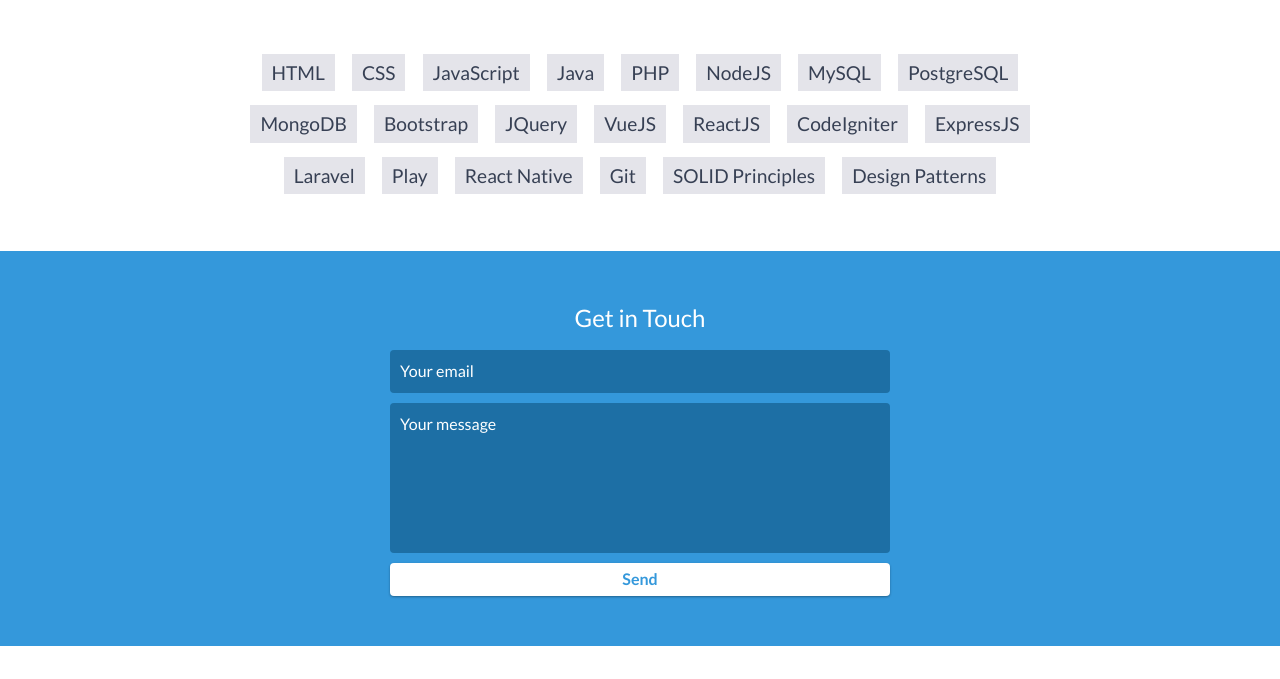
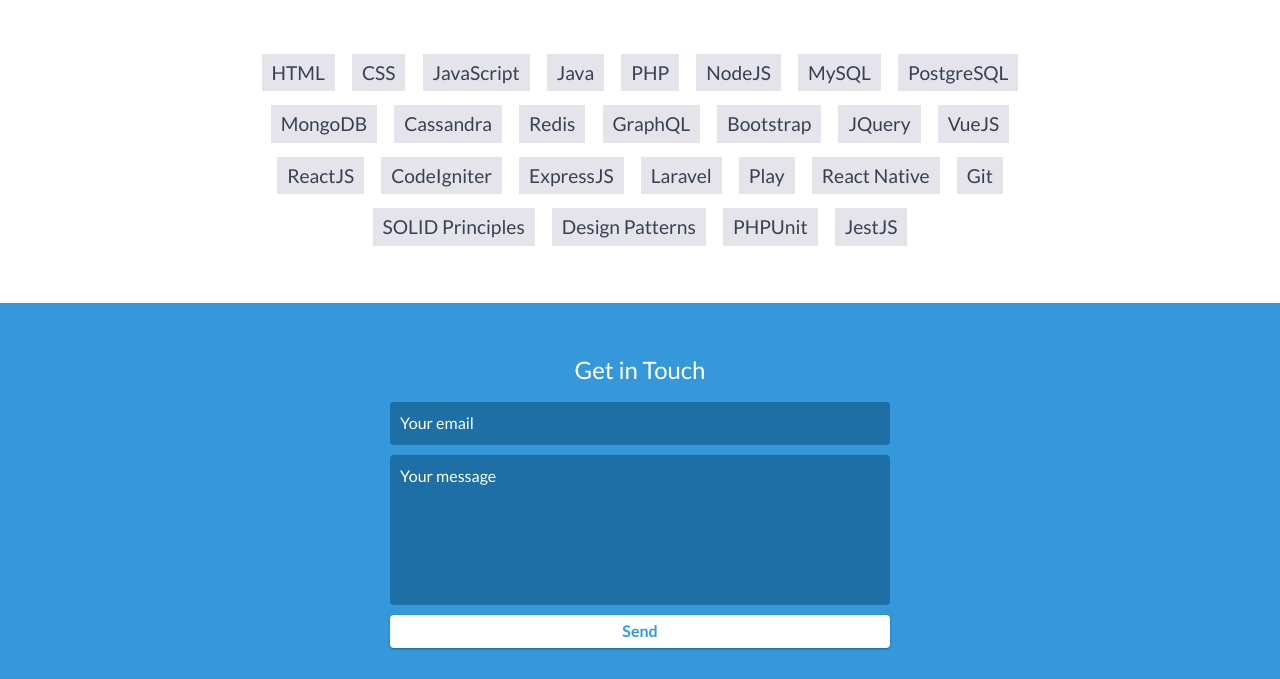
Before and after one commit to rymanalu/rymanalu.github.io, a website: page index.html in a window 1280 px wide. Shown: the part 3885-4564 px from the top of the page. Drawn offline with nearby package versions, Linux system fonts and the light colour scheme.

Commit message:
Update skills

```diff
--- a/index.html
+++ b/index.html
@@ -211,6 +211,9 @@
             <li>MySQL</li>
             <li>PostgreSQL</li>
             <li>MongoDB</li>
+            <li>Cassandra</li>
+            <li>Redis</li>
+            <li>GraphQL</li>
             <li>Bootstrap</li>
             <li>JQuery</li>
             <li>VueJS</li>
@@ -223,6 +226,8 @@
             <li>Git</li>
             <li>SOLID Principles</li>
             <li>Design Patterns</li>
+            <li>PHPUnit</li>
+            <li>JestJS</li>
         </ul>
     </div>
     <!-- End #skills -->
```
Also changed, not shown: 1 other file.
